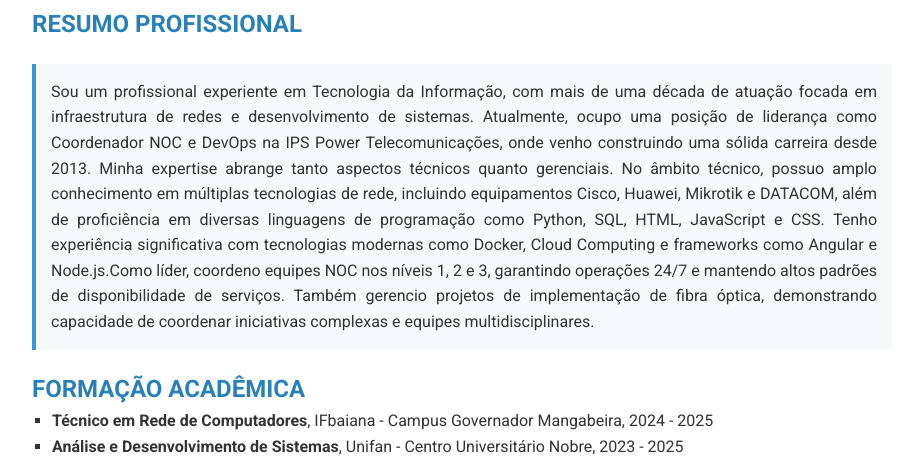
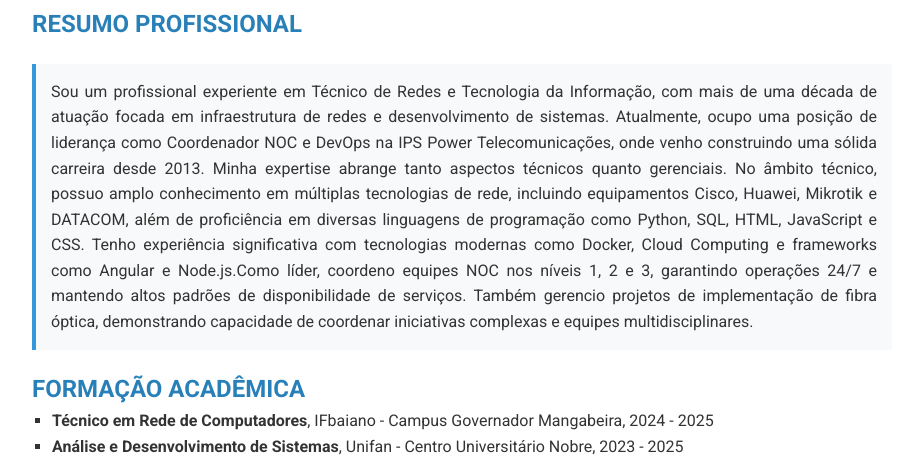
Before and after one commit to samuellsouza/curriculo-online, a plain HTML site: page index.html in a window 1280 px wide. Shown: the part 307-783 px from the top of the page, without its empty margins (178-1101 px from the left). Drawn offline with Linux system fonts and the light colour scheme.

Commit message:
ajuste na descrição do texto

```diff
--- a/index.html
+++ b/index.html
@@ -67,7 +67,7 @@
     <article>
         <h2>RESUMO PROFISSIONAL</h2>
         <div class="resumo">
-            <p style="text-align: justify;">Sou um profissional experiente em Tecnologia da Informação, com mais de uma
+            <p style="text-align: justify;">Sou um profissional experiente em Técnico de Redes e Tecnologia da Informação, com mais de uma
                 década de atuação focada em
                 infraestrutura de redes e desenvolvimento de sistemas. Atualmente, ocupo uma posição de liderança como
                 Coordenador NOC e DevOps na IPS Power Telecomunicações, onde venho construindo uma sólida carreira desde
@@ -87,7 +87,7 @@
         <h2>FORMAÇÃO ACADÊMICA</h2>
         <div>
             <ul>
-                <li><strong>Técnico em Rede de Computadores</strong>, IFbaiana - Campus Governador Mangabeira, 2024 -
+                <li><strong>Técnico em Rede de Computadores</strong>, IFbaiano - Campus Governador Mangabeira, 2024 -
                     2025</li>
                 <li><strong>Análise e Desenvolvimento de Sistemas</strong>, Unifan - Centro Universitário Nobre, 2023 -
                     2025</li>
```
